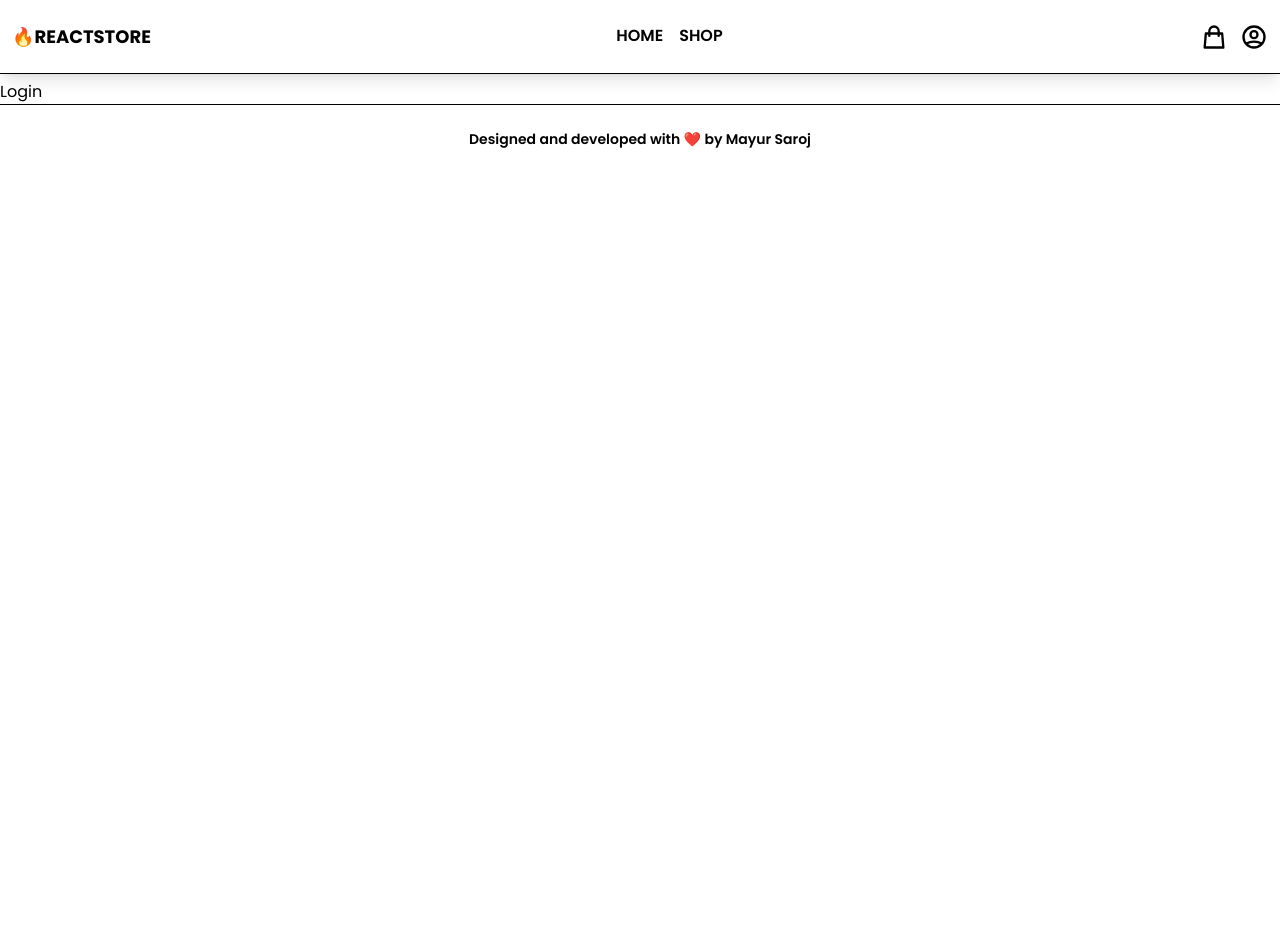
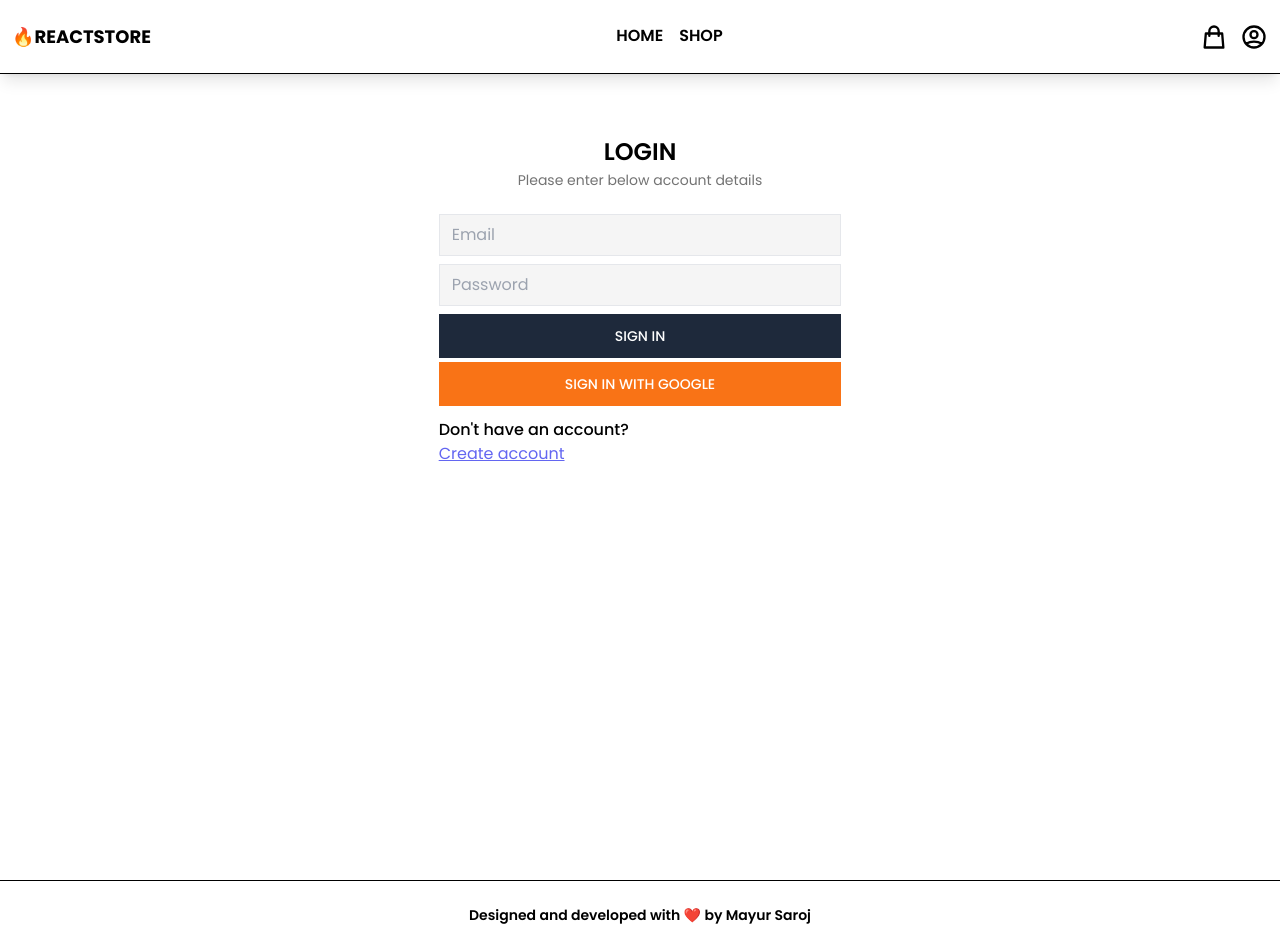
Before and after one commit to mayursdev/react-store, a React (Create React App) app: page /login in a window 1280 px wide. Before the commit the page ends 800 px from the top, so only its background shows below. Built offline with nearby package versions, Linux system fonts and the light colour scheme.

Commit message:
:lipstick: Add Login page

```diff
--- a/src/routes/Login.jsx
+++ b/src/routes/Login.jsx
@@ -1,9 +1,56 @@
-import React from 'react'
+import React from "react";
+import { signInWithGooglePopup } from "../utils/firebase";
 
 const Login = () => {
+
+
   return (
-    <div>Login</div>
-  )
-}
+    <section className="login min-h-screen pt-14">
+      <div className="container mx-auto px-3 text-center sm:w-1/2 lg:w-1/3">
+        <h1 className="text-2xl font-semibold mb-1">LOGIN</h1>
+        <p className="leading-tight text-neutral-500 text-sm mb-6">
+          Please enter below account details
+        </p>
+        <form className="space-y-2 mb-3">
+          <div className="login-input relative">
+            <input
+              type="text"
+              placeholder="Email"
+              className="w-full border bg-neutral-100 px-3 py-2"
+            />
+            <i className="bx bx-envelope absolute right-2 bottom-2 text-lg text-slate-500" />
+          </div>
+          <div className="password-input relative">
+            <input
+              type="password"
+              placeholder="Password"
+              className="w-full border bg-neutral-100 px-3 py-2"
+            />
+            <i className="bx bx-lock-alt absolute right-2 bottom-2 text-lg text-slate-500" />
+          </div>
+          <div className="btn-group space-y-1">
+            <button
+              href="#"
+              className="block w-full uppercase bg-slate-800 p-3 text-white text-sm hover:bg-slate-700 font-medium"
+            >
+              Sign In
+            </button>
+            <button
+              className="block w-full uppercase bg-orange-500 p-3 text-white text-sm hover:bg-orange-600 font-medium"
+            >
+              Sign In with google
+            </button>
+          </div>
+        </form>
+        <div className="text-start">
+          <p className="font-medium">Don't have an account?</p>
+          <button href="#" className="text-indigo-500 underline">
+            Create account
+          </button>
+        </div>
+      </div>
+    </section>
+  );
+};
 
-export default Login
+export default Login;
```
